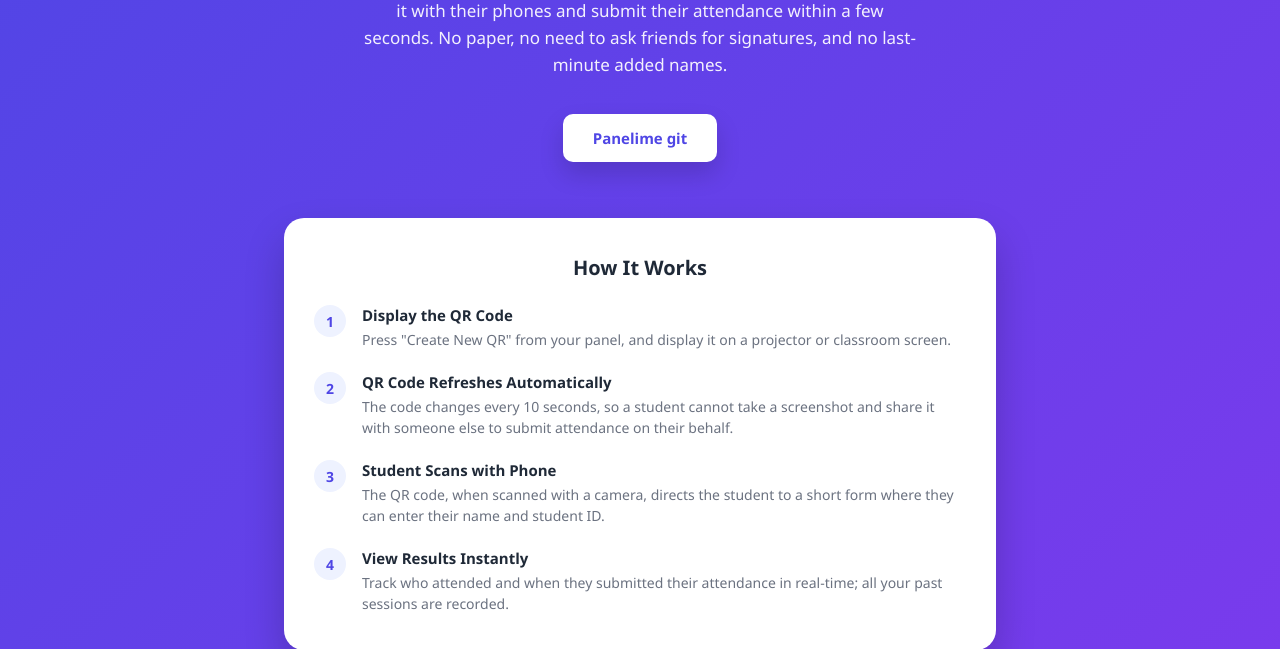
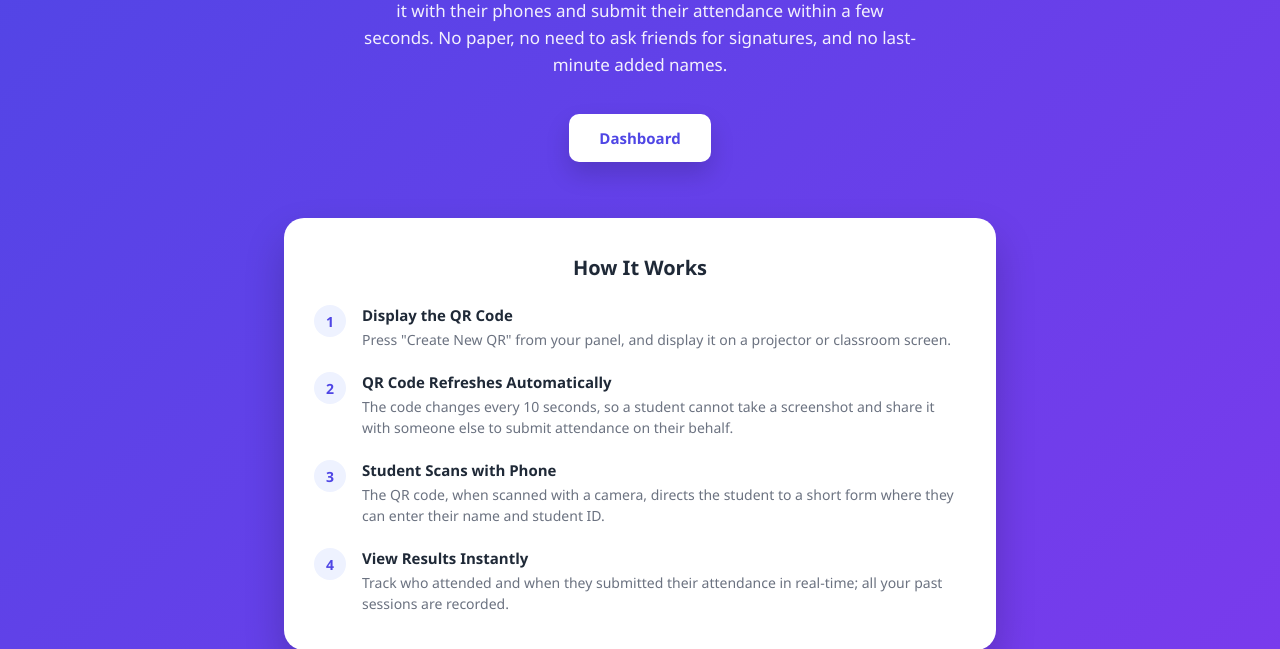
Before and after one commit to NemanMu/Dinamic_QR, a Flask app: page / in a window 1280 px wide. Shown: the part 219-868 px from the top of the page. Run offline with Flask 3, Linux system fonts and the light colour scheme; the visitor is signed in with stand-in values (Sample User, id 1); data that the repository does not hold is empty; some libraries are stand-ins or nearby versions.

Commit message:
Changing language 2.0

```diff
--- a/templates/index.html
+++ b/templates/index.html
@@ -171,7 +171,7 @@
             and no last-minute added names.
         </p>
         <a class="cta" href="{{ '/dashboard' if user else '/register' }}">
-            {{ 'Panelime git' if user else 'Ücretsiz başla' }}
+            {{ 'Dashboard' if user else 'Start Free Trial' }}
         </a>
 
         <div class="steps">
```
Also changed, not shown: app.py (+6 -25 lines).
